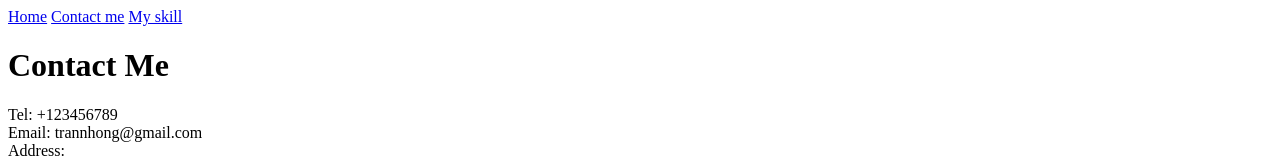
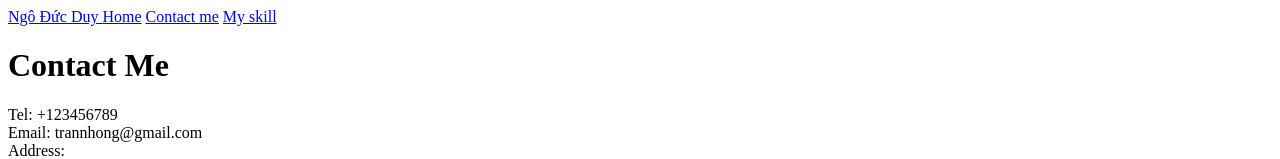
Before and after one commit to NGODUCDUY11092006/duan2, a plain HTML site: page more-info/contact.html in a window 1280 px wide. Shown: the top 159 px of the page. Drawn offline with Linux system fonts and the light colour scheme.

Commit message:
Update contact.html

```diff
--- a/more-info/contact.html
+++ b/more-info/contact.html
@@ -9,6 +9,7 @@
 </head>
 
 <body>
+  <a href="../../../laptrih-Web-htm-css_web3/index.html">Ngô Đức Duy </a>
   <!-- Thêm các link điều hướng -->
   <!-- 1. Điều hướng về trang chủ -->
   <a href="../index.html">Home</a>
```
